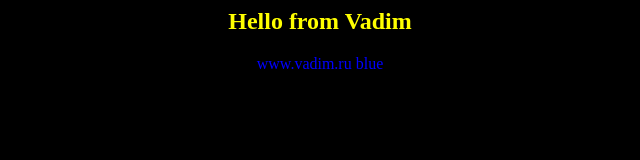
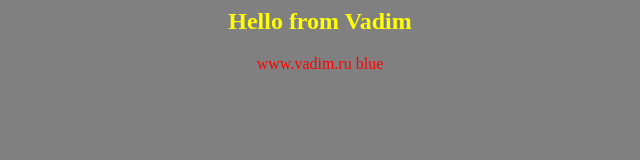
Before and after one commit to vadimn52/app-for-jenkins, a plain HTML site: page index.html in a window 1280 px wide. Shown: the whole page, without its empty margins (320-960 px from the left). Drawn offline with Linux system fonts and the light colour scheme.

Commit message:
Change Color

```diff
--- a/index.html
+++ b/index.html
@@ -1,10 +1,10 @@
 <html>
 
-<body bgcolor="black">
+<body bgcolor="gray">
 <center>
 <h2><font color="yellow">Hello from Vadim</font></h2>
 
-<font color="blue">www.vadim.ru blue</font>
+<font color="red">www.vadim.ru blue</font>
 
 </center>
 </body>
```
